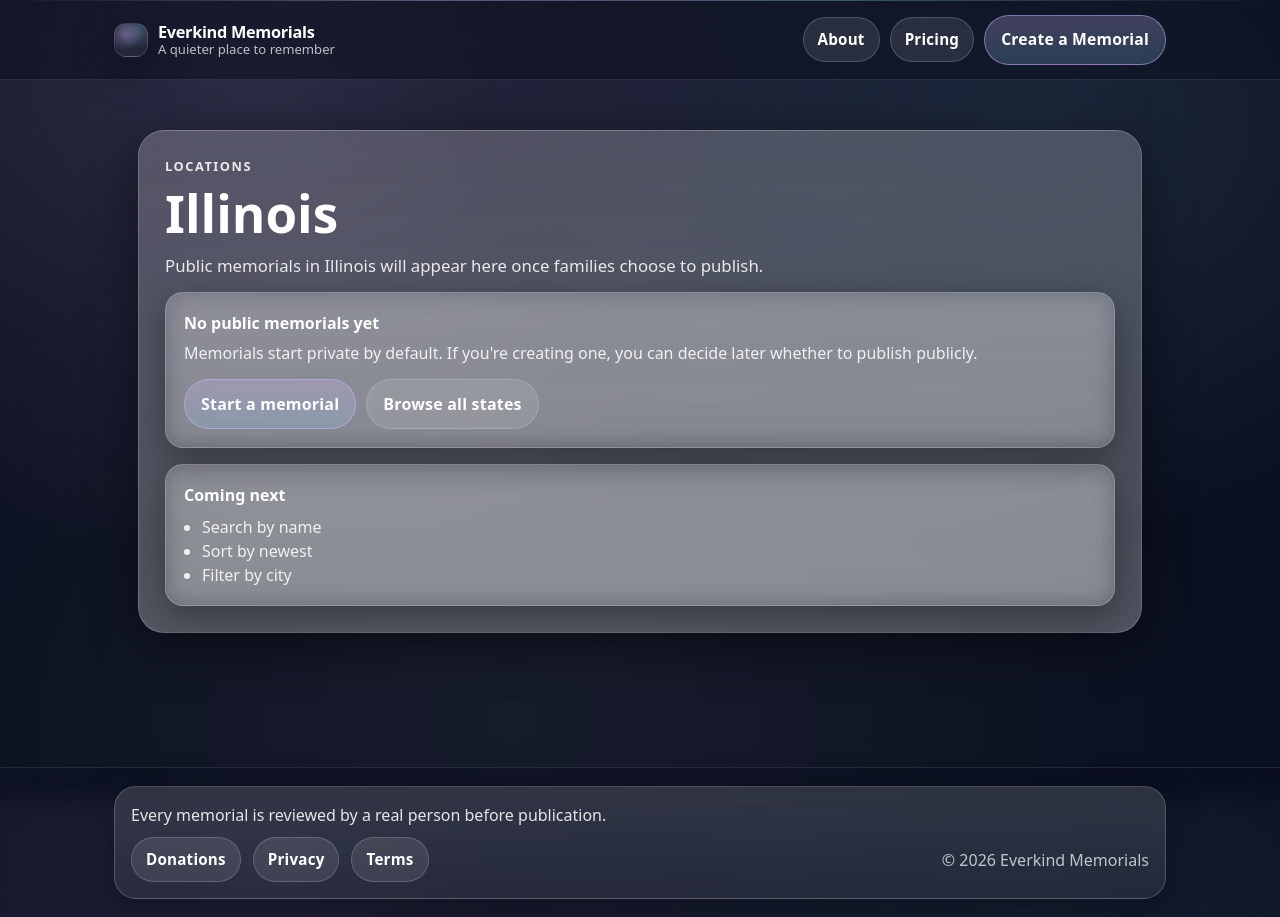
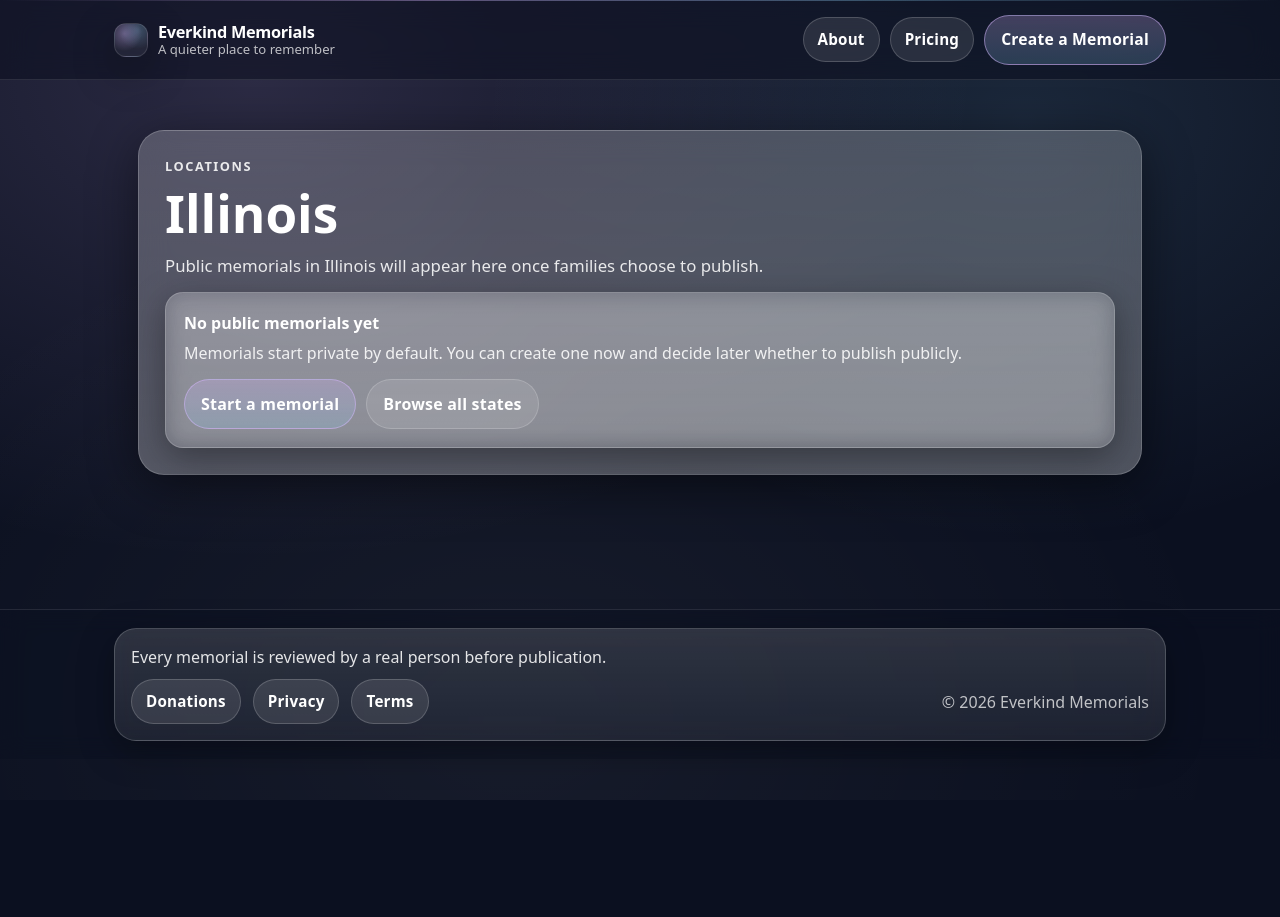
Before and after one commit to KristineMK72/everkind-memorials, a Next.js app: page /locations/illinois in a window 1280 px wide. After the commit the page ends 800 px from the top, so only its background shows below. Built offline with nearby package versions, Linux system fonts and the light colour scheme.

Commit message:
Update page.tsx

```diff
--- a/app/locations/[state]/page.tsx
+++ b/app/locations/[state]/page.tsx
@@ -1,6 +1,6 @@
 import Link from "next/link";
 
-function titleCaseFromSlug(slug: string) {
+function toTitleCaseFromSlug(slug: string) {
   return slug
     .split("-")
     .filter(Boolean)
@@ -11,30 +11,41 @@ function titleCaseFromSlug(slug: string) {
 export default function StateLocationsPage({
   params,
 }: {
-  params: { state: string };
+  params: { state?: string | string[] };
 }) {
-  const slug = params.state;
-  const stateName = titleCaseFromSlug(slug);
+  // Guard: Next can sometimes represent params as string[] in edge cases.
+  const raw = Array.isArray(params?.state) ? params.state[0] : params?.state;
+
+  // Guard: never crash
+  const safeSlug = typeof raw === "string" && raw.length ? raw : "unknown";
+
+  // Decode (in case something was encoded in a link)
+  let decoded = safeSlug;
+  try {
+    decoded = decodeURIComponent(safeSlug);
+  } catch {
+    // ignore bad URI sequences
+  }
+
+  const stateName = toTitleCaseFromSlug(decoded);
 
   return (
     <main>
       <div className="container">
         <section className="glass" style={{ padding: 26 }}>
           <div className="kicker">Locations</div>
-          <h1 className="h1" style={{ marginTop: 10 }}>
-            {stateName}
-          </h1>
+          <h1 className="h1" style={{ marginTop: 10 }}>{stateName}</h1>
+
           <p className="p" style={{ maxWidth: 860 }}>
             Public memorials in {stateName} will appear here once families choose to publish.
           </p>
 
           <div style={{ height: 14 }} />
 
-          {/* Placeholder list area (ready for real data later) */}
           <div className="card" style={{ padding: 18 }}>
             <div style={{ fontWeight: 850, marginBottom: 6 }}>No public memorials yet</div>
             <div style={{ color: "var(--muted)" }}>
-              Memorials start private by default. If you&apos;re creating one, you can decide later whether to publish publicly.
+              Memorials start private by default. You can create one now and decide later whether to publish publicly.
             </div>
 
             <div style={{ height: 14 }} />
@@ -48,18 +59,6 @@ export default function StateLocationsPage({
               </Link>
             </div>
           </div>
-
-          <div style={{ height: 16 }} />
-
-          {/* Future-ready: search/filter bar placeholder */}
-          <div className="card" style={{ padding: 18, display: "grid", gap: 8 }}>
-            <div style={{ fontWeight: 850 }}>Coming next</div>
-            <ul style={{ margin: 0, paddingLeft: 18, color: "var(--muted)" }}>
-              <li>Search by name</li>
-              <li>Sort by newest</li>
-              <li>Filter by city</li>
-            </ul>
-          </div>
         </section>
 
         <div style={{ height: 26 }} />
```
